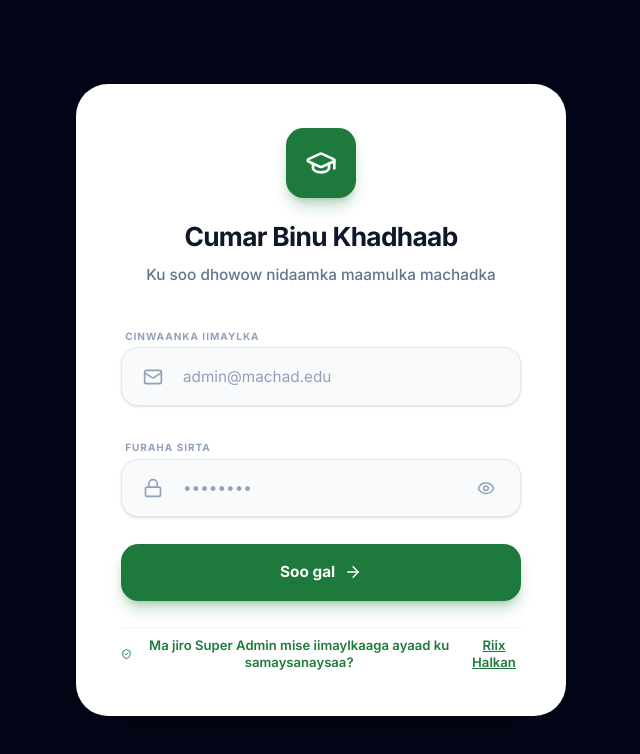
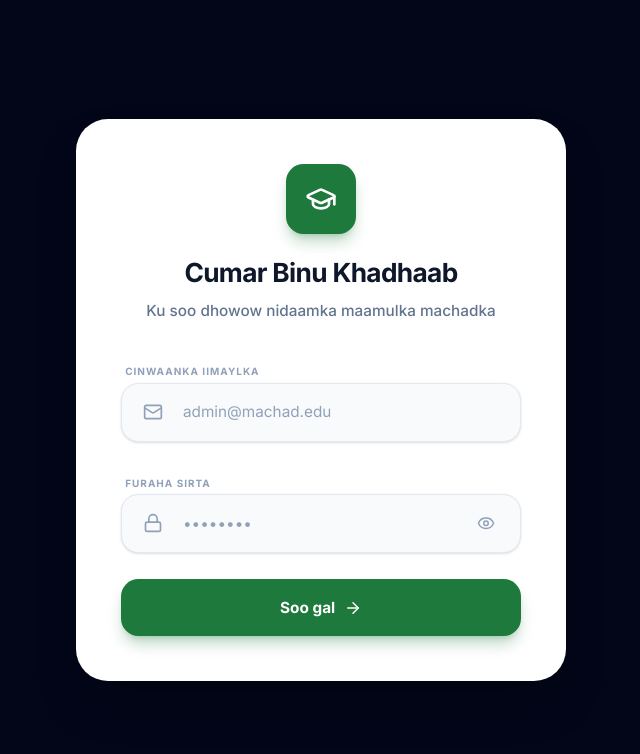
Before and after one commit to AbdirahmanmohamedAbdulle08/school, a React (Vite) app in the folder Frontend/: page / in a window 1280 px wide. Shown: the top 754 px of the page, without its empty margins (319-959 px from the left). Built offline with nearby package versions, Linux system fonts and the light colour scheme; no server answers.

Commit message:
Show setup link only when database has no Super Admin

```diff
--- a/Frontend/src/pages/Login.jsx
+++ b/Frontend/src/pages/Login.jsx
@@ -252,7 +252,8 @@ const Login = ({ onLogin }) => {
               )}
             </button>
 
-            {/* LINK-GA SOO SAARISTA SUPER ADMIN CUSUB / CAAWIN */}
+            {/* LINK-GA KALIYA WUXUU SOO BAXAYAA HADDIISAN DATABASE-KA WAX SUPER ADMIN AH KU JIRIN */}
+            {setupStatus && !setupStatus.hasSuperAdmin && (
               <div className="pt-2 text-center border-t border-slate-100 dark:border-slate-800/80">
                 <button
                   type="button"
@@ -262,9 +263,10 @@ const Login = ({ onLogin }) => {
                   }}
                   className="inline-flex items-center gap-1.5 text-xs font-semibold text-brand-600 hover:text-brand-700 dark:text-brand-400 dark:hover:text-brand-300 transition"
                 >
-                <ShieldCheck size={14} /> Ma jiro Super Admin mise iimaylkaaga ayaad ku samaysanaysaa? <span className="underline">Riix Halkan</span>
+                  <ShieldCheck size={14} /> Ma jiro Super Admin? <span className="underline">Diiwaangeli Super Admin-kii koowaad</span>
                 </button>
               </div>
+            )}
           </form>
         )}
       </section>
```
Lines whose indentation alone changed are shown as unchanged.
